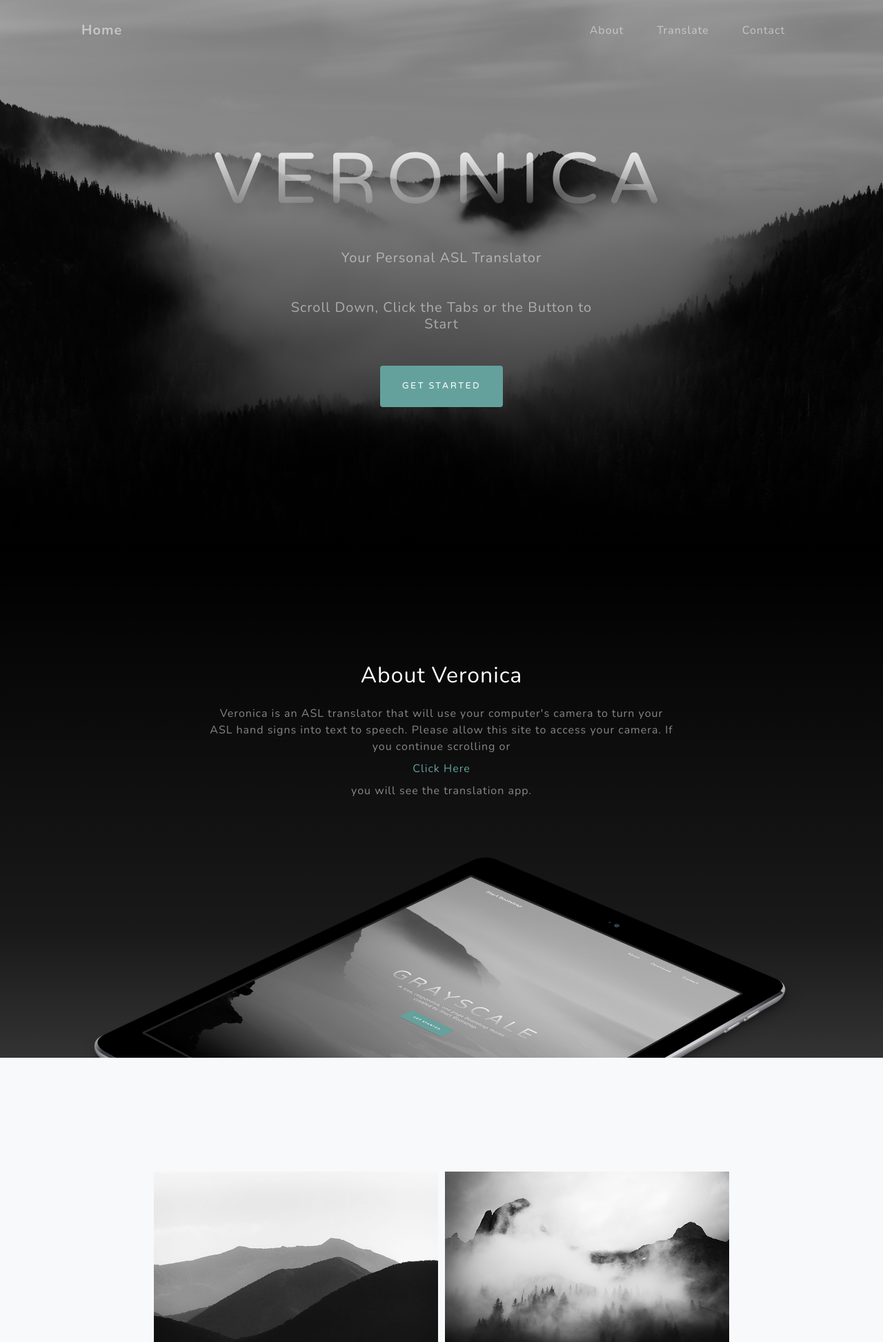
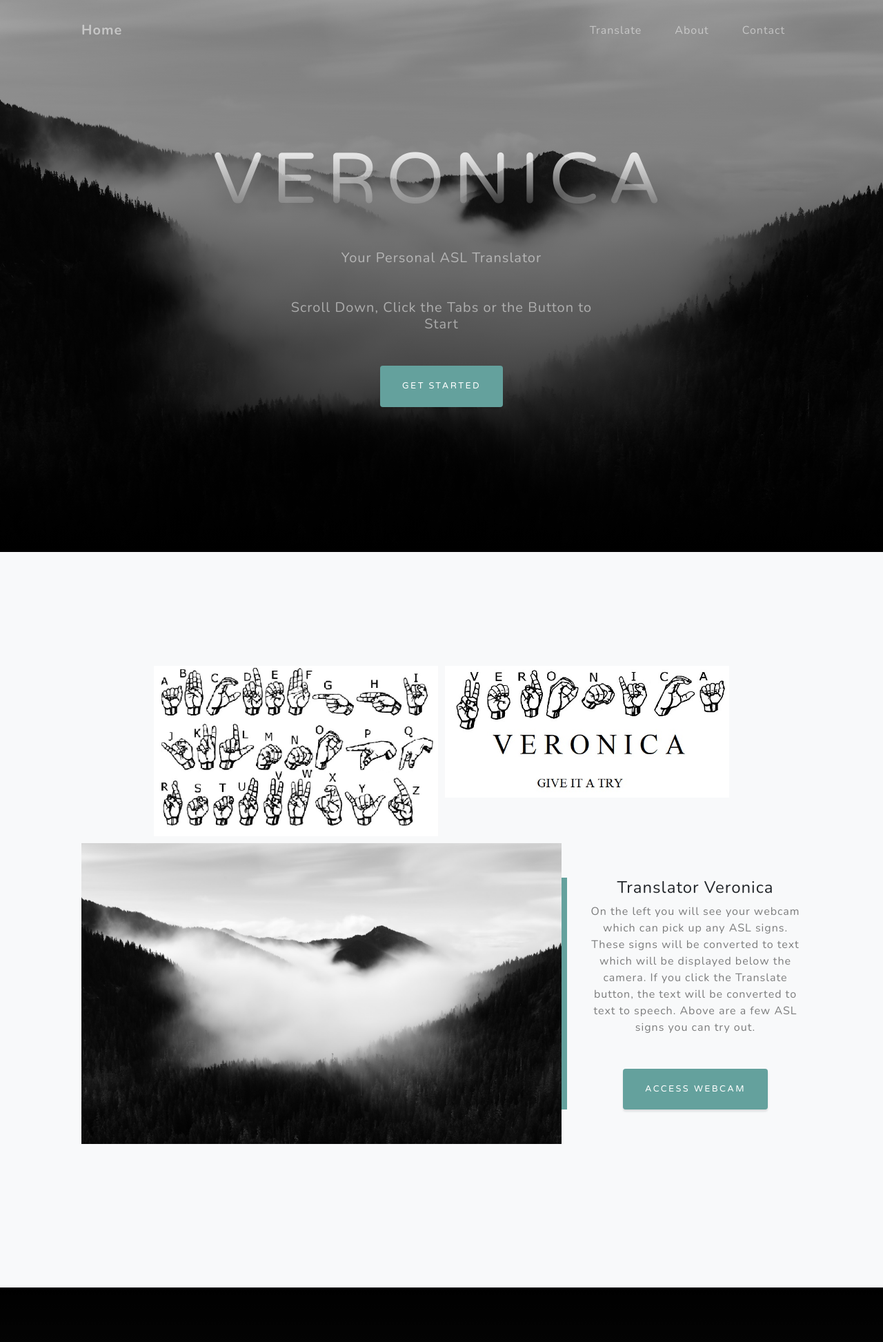
Before and after one commit to jiashangliu30/ASL-Translator-Detector, a Flask app: page / in a window 1280 px wide. Shown: the top 1945 px of the page at 69% size. Run offline with Flask 2, Linux system fonts and the light colour scheme; some libraries are stand-ins or nearby versions.

Commit message:
Pre-Alpha

```diff
--- a/app.py
+++ b/app.py
@@ -8,6 +8,9 @@ app = Flask(__name__,
     static_url_path='',
     static_folder='static',
     template_folder='templates')
+
+# global model
+model = load_model()
 
 @app.route('/')
 def root():
@@ -27,6 +30,6 @@ def video_feed():
     return Response(detect(model), mimetype='multipart/x-mixed-replace; boundary=frame')
 
 if __name__ == "__main__":
-    global model
-    model = load_model()
+    # global model
+    # model = load_model()
     app.run(debug=True, use_reloader=False)
--- a/helper.py
+++ b/helper.py
@@ -96,7 +96,32 @@ def detect(detection_model):
             image_np_resized = cv2.resize(
                 image_np_with_detections, (output_width, output_height))
 
+            frame_elapsed_time = time.time() - frame_start_time
+            # Put model name and fps text-------------------------------------------
+            font = cv2.FONT_HERSHEY_SIMPLEX
+            upperLeftCorner = (30, 35)
+            fontScale = 0.85
+            fontColor = (0, 0, 255)
+            lineType = 2
+
+            cv2.putText(image_np_resized, f'FPS: {np.round(1/frame_elapsed_time, 1)}',
+                        (output_width-200, 35),  # upper right corner
+                        font,
+                        fontScale,
+                        fontColor,
+                        lineType)
+
             ret, buffer = cv2.imencode('.jpg', image_np_resized)
             frame = buffer.tobytes()
             yield (b'--frame\r\n'
                    b'Content-Type: image/jpeg\r\n\r\n' + frame + b'\r\n')  # concat frame one by one and show result
+
+            # cv2.imshow('object detection', image_np_resized)  # was (800, 600)
+
+        #     if cv2.waitKey(10) & 0xFF == ord('q'):
+        #         cap.release()
+        #         cv2.destroyAllWindows()
+        #         break
+
+        # cap.release()
+        # cv2.destroyAllWindows()
--- a/templates/gray.html
+++ b/templates/gray.html
@@ -5,8 +5,8 @@
         <meta name="viewport" content="width=device-width, initial-scale=1, shrink-to-fit=no" />
         <meta name="description" content="" />
         <meta name="author" content="" />
-        <title>Grayscale - Start Bootstrap Theme</title>
-        <link rel="icon" type="image/x-icon" href="assets/favicon.ico" />
+        <title>Veronica - ASL Translator</title>
+        <link rel="icon" type="image/x-icon" href="assets/icon.ico" />
         <!-- Font Awesome icons (free version)-->
         <script src="https://use.fontawesome.com/releases/v5.15.3/js/all.js" crossorigin="anonymous"></script>
         <!-- Google fonts-->
@@ -26,8 +26,8 @@
                 </button>
                 <div class="collapse navbar-collapse" id="navbarResponsive">
                     <ul class="navbar-nav ms-auto">
+                        <li class="nav-item"><a class="nav-link" href="#projects">Translate</a></li>
                         <li class="nav-item"><a class="nav-link" href="#about">About</a></li>
-                        <li class="nav-item"><a class="nav-link" href="#projects">Translate</a></li>
                         <li class="nav-item"><a class="nav-link" href="#signup">Contact</a></li>
                     </ul>
                 </div>
@@ -42,34 +42,19 @@
                         <h2 class="text-white-50 mx-auto mt-2 mb-5"> </h2>
                         <h2 class="text-white-50 mx-auto mt-2 mb-5">Your Personal ASL Translator</h2>
                         <h2 class="text-white-50 mx-auto mt-2 mb-5">Scroll Down, Click the Tabs or the Button to Start</h2>
-                        <a class="btn btn-primary" href="#about">Get Started</a>
+                        <a class="btn btn-primary" href="#camera">Get Started</a>
                     </div>
                 </div>
             </div>
         </header>
-        <!-- About-->
-        <section class="about-section text-center" id="about">
-            <div class="container px-4 px-lg-5">
-                <div class="row gx-4 gx-lg-5 justify-content-center">
-                    <div class="col-lg-8">
-                        <h2 class="text-white mb-4">About Veronica</h2>
-                        <p class="text-white-50">
-                            Veronica is an ASL translator that will use your computer's camera to turn your ASL hand signs into text to speech. Please allow this site to access your camera. If you continue scrolling or
-                            <a class="nav-link" href="#camera">Click Here</a>
-                            you will see the translation app.
-                        </p>
-                    </div>
-                </div>
-                <img class="img-fluid" src="assets/img/ipad.png" alt="..." />
-            </div>
-        </section>
+
         <!-- Projects-->
         <section class="projects-section bg-light" id="projects">
 
                 <!-- Project One Row-->
                 <div class="row gx-0 mb-5 mb-lg-0 justify-content-center">
-                    <div class="col-lg-6 centered"><img class="img-fluid" src="assets/img/demo-image-01.jpg" alt="..." /></div>
-                    <div class="col-lg-6 centered"><img class="img-fluid" src="assets/img/demo-image-02.jpg" alt="..." /></div>
+                    <div class="col-lg-6 centered"><img class="img-fluid" src="assets/img/ASL_signs.jpg" alt="..." /></div>
+                    <div class="col-lg-6 centered"><img class="img-fluid" src="assets/img/ASL_veronica.jpg" alt="..." /></div>
                 </div>
 
                          <div class="container px-4 px-lg-5">
@@ -87,7 +72,22 @@
                 </div>
                 </div>
         </section>
-
+      <!-- About-->
+        <section class="about-section text-center" id="about">
+            <div class="container px-4 px-lg-5">
+                <div class="row gx-4 gx-lg-5 justify-content-center">
+                    <div class="col-lg-8">
+                        <h2 class="text-white mb-4">About Veronica</h2>
+                        <p class="text-white-50">
+                            Veronica is an ASL translator that will use your computer's camera to turn your ASL hand signs into text to speech. Please allow this site to access your camera. If you continue scrolling or
+                            <a class="nav-link" href="#camera">Click Here</a>
+                            you will see the translation app.
+                        </p>
+                    </div>
+                </div>
+                <img class="img-fluid" src="assets/img/ipad.png" alt="..." />
+            </div>
+        </section>
         <!-- Signup-->
             <section class="py-5 signup-section"  id="signup">
                 <div class="container px-5">
```
Also changed, not shown: templates/gray-consent.html (+23 -23 lines), static/assets/icon.ico (added), static/assets/img/ASL_signs.jpg (added), static/assets/img/ASL_veronica.jpg (added), static/assets/img/webcam.jpg (added), static/assets/img/webcam1.jpg (added).
